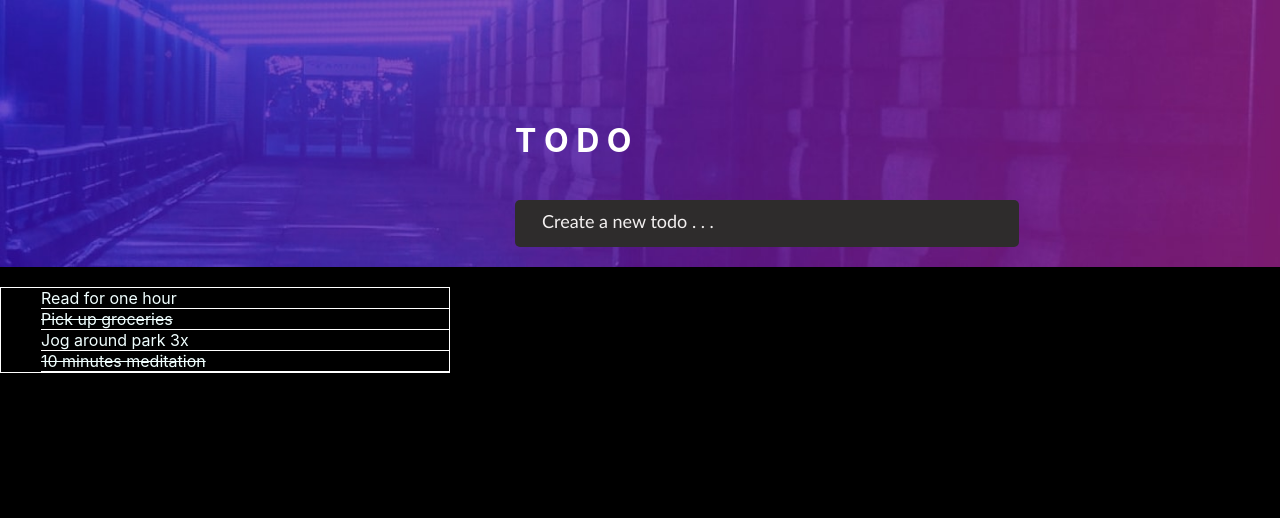
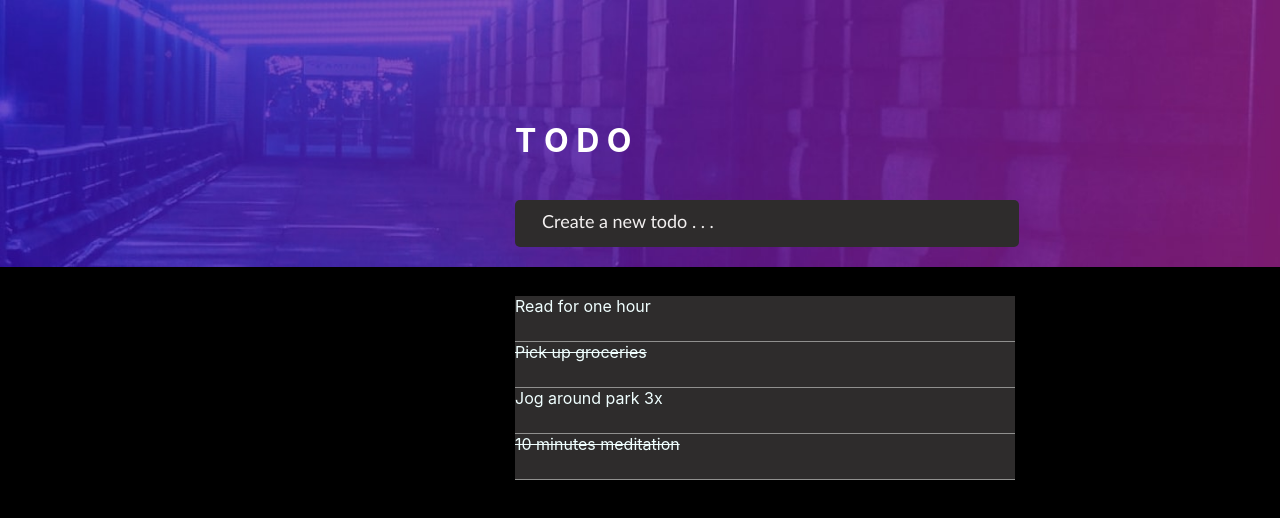
Before and after one commit to Florjan96/Todo--App-React, a React (Vite) app: page / in a window 1280 px wide. Shown: the top 518 px of the page. Built offline with nearby package versions, Linux system fonts and the light colour scheme.

Commit message:
Created toggleTodo function which changes from completed to incompleted(line-through) when we click on a todo

```diff
--- a/src/App.css
+++ b/src/App.css
@@ -44,8 +44,8 @@ color:azure;
 }
 
 .todos-list{
-  width: 450px;
-
+  width :500px;
+  height: 45px;
 }
 
 
@@ -59,11 +59,21 @@ color:azure;
 }
 
 .todos-ul {
-  border:1px solid white;
   text-decoration: none;
   list-style-type:none;
+  position:absolute;
+  top: 0;
+  padding-left: 515px;
+  padding-top: 280px;
+  border-radius: 20%;
 }
 
 .todos-ul li{
-  border-bottom: 1px solid white;
+  border-bottom: 1px solid rgb(176, 170, 170);
+  border-color: rgb(144, 144, 143);
+  width :500px;
+  height: 45px;
+  place-content: start;
+  background-color: rgb(46, 44, 44);
+
 }
--- a/src/App.tsx
+++ b/src/App.tsx
@@ -9,6 +9,15 @@ function App() {
     {id:3,title:"Jog around park 3x", completed:true},
     {id:4,title:"10 minutes meditation", completed:false}
   ])
+
+function toggleTodos(todo){
+  let todosCopy=structuredClone(todos)
+  let match =todosCopy.find(target=>target.id ===todo.id )
+  match.completed = !match.completed
+setTodos(todosCopy)
+}
+
+
 
   return (
     <div className="App">
@@ -27,7 +36,10 @@ function App() {
       <div className="todos-list">
         <ul className='todos-ul'>
 {todos.map(todo=>(
-  <li className={todo.completed? "completed":"incomplete"}>{todo.title}</li>
+  <li onClick={()=>{toggleTodos(todo)}}
+  className={todo.completed? "completed":"incomplete"}
+
+  >{todo.title}</li>
 ))}
       </ul>
       </div>
```
